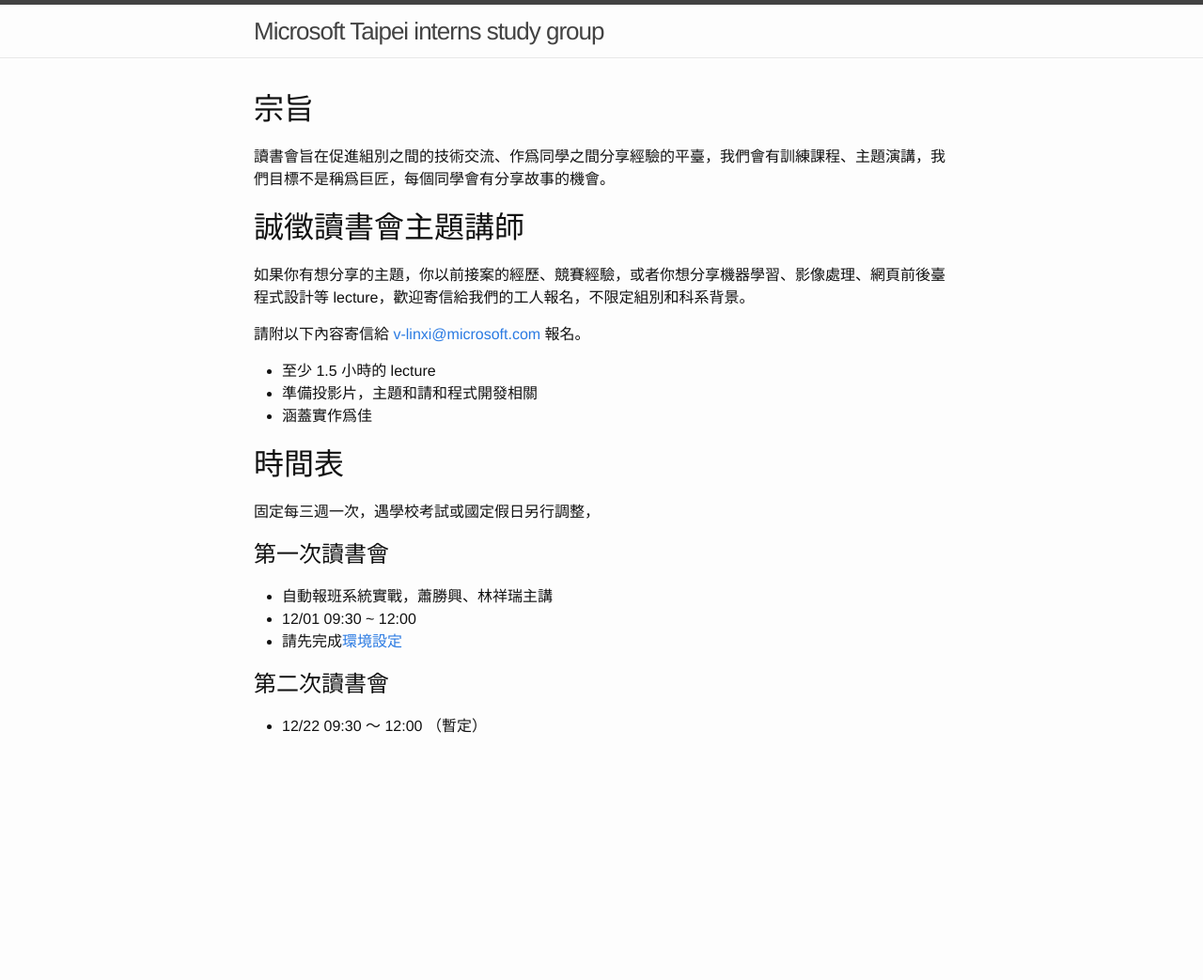
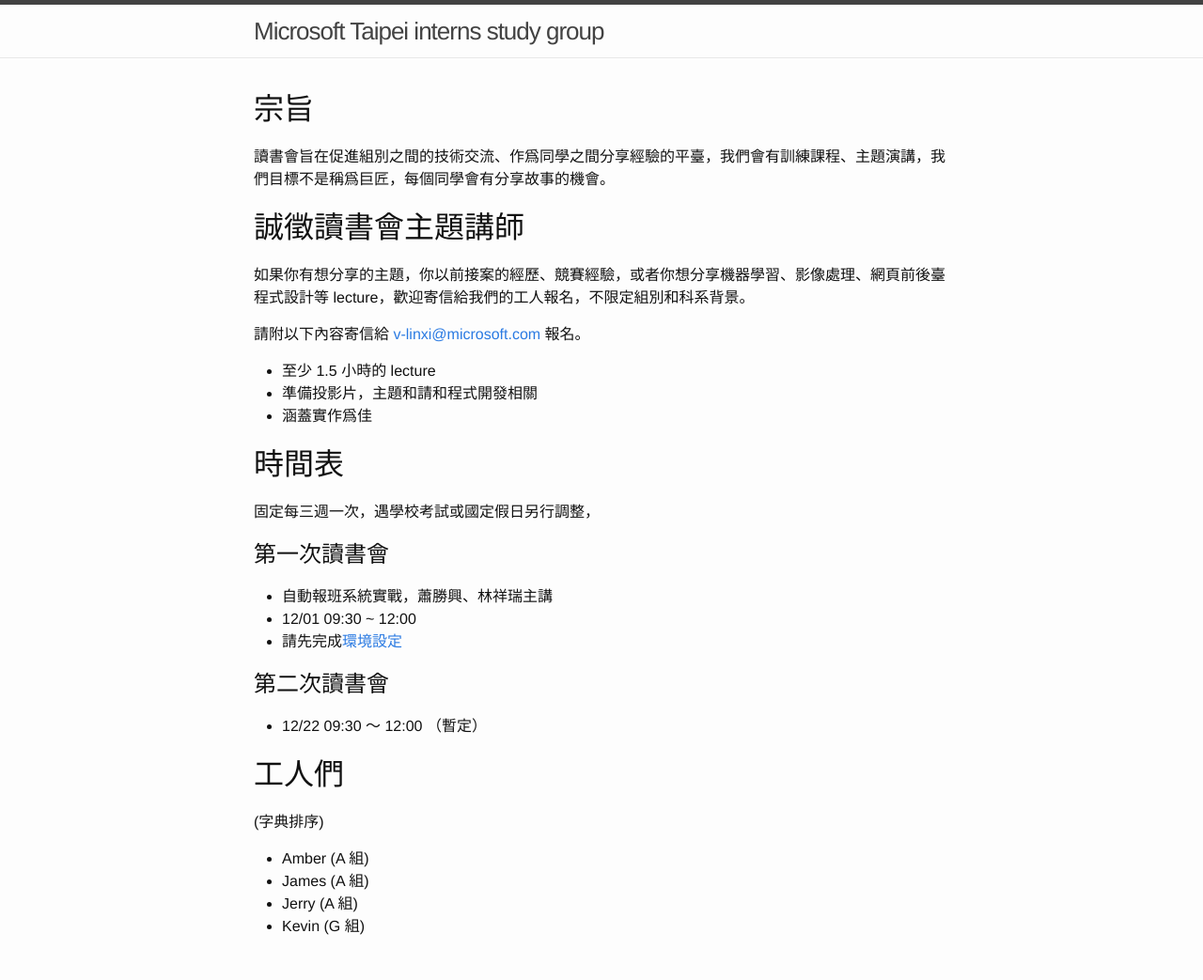
Before and after one commit to Microsoft-Taipei-Intern-Study-Group/Microsoft-Taipei-Intern-Study-Group.github.io, a Jekyll site: the page built from index.md, in a window 1280 px wide. Shown: the whole page at 94% size. Built offline with Jekyll 4.4.1, drawn with Linux system fonts in a browser that asks for light colours; before the commit the page ends 900 px from its top, so only the background shows below that.

Commit message:
Add staffs

```diff
--- a/index.md
+++ b/index.md
@@ -31,3 +31,12 @@ permalink: /
 ## 第二次讀書會
 
 - 12/22 09:30 ～ 12:00 （暫定）
+
+# 工人們
+
+(字典排序)
+
+- Amber (A 組)
+- James (A 組)
+- Jerry (A 組)
+- Kevin (G 組)
```
